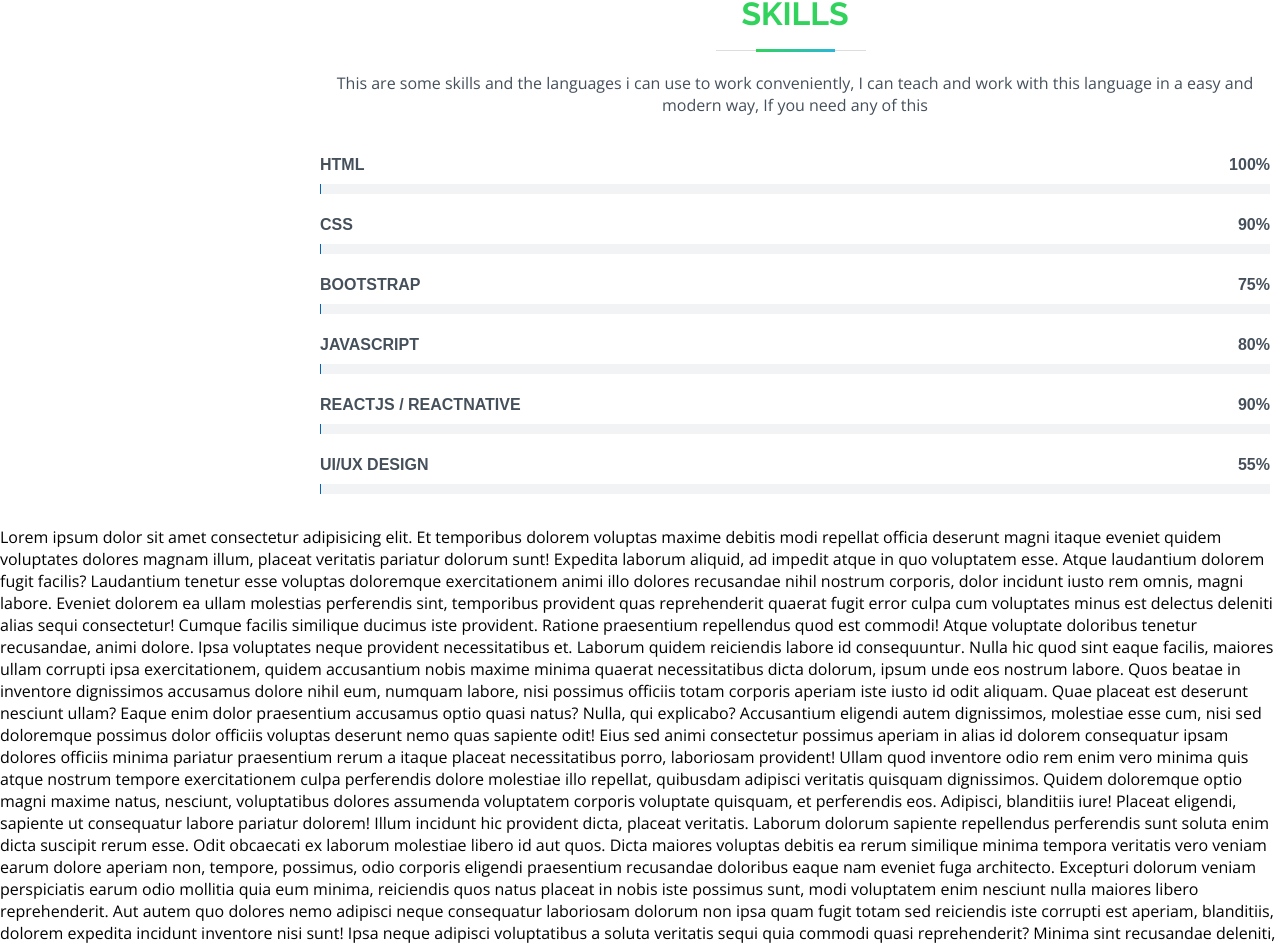
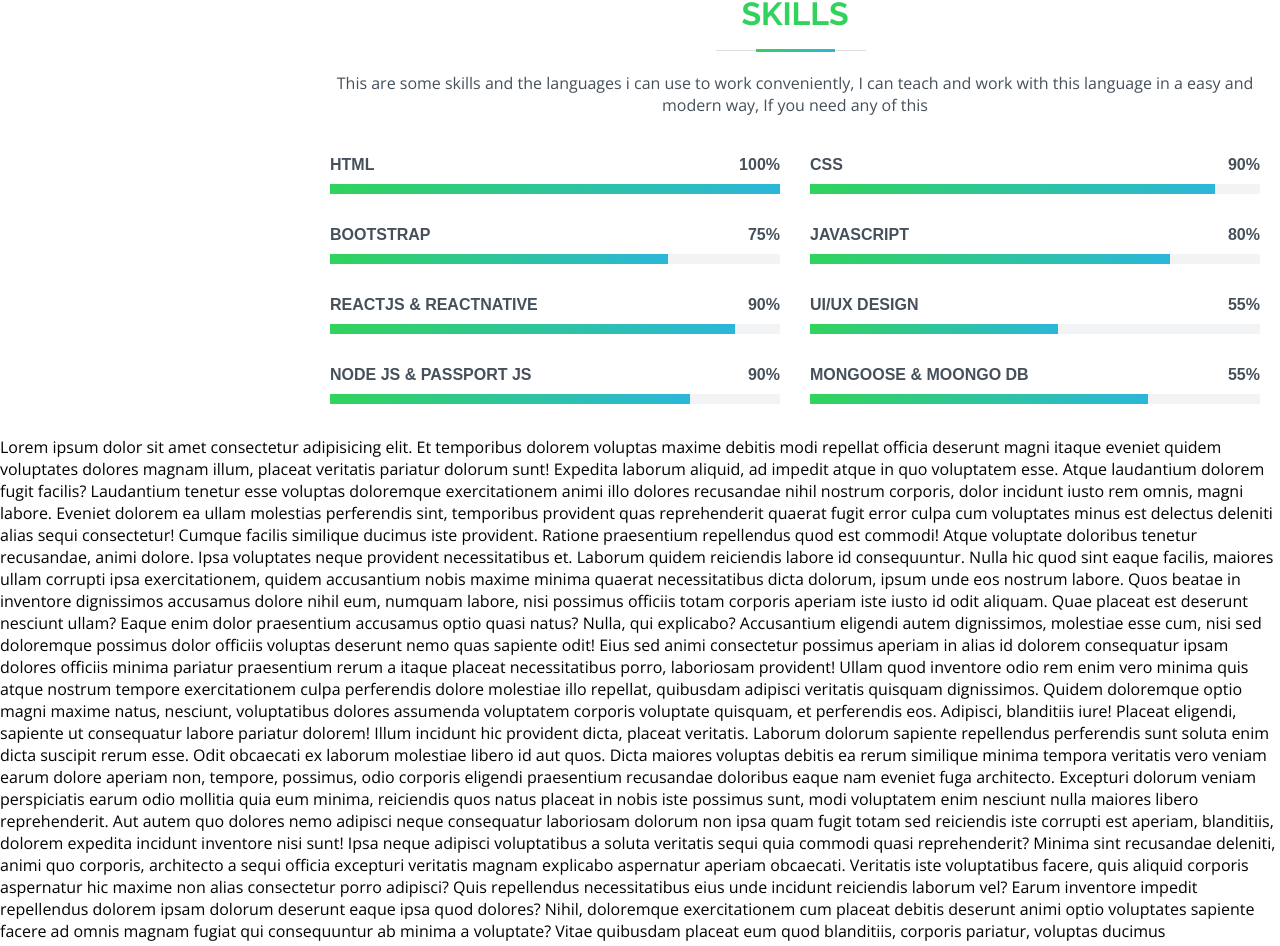
Before and after one commit to olayinka06-dev/my-portfolio, a React (Create React App) app: page / in a window 1280 px wide. Shown: the part 1572-2518 px from the top of the page. Built offline with nearby package versions, Linux system fonts and the light colour scheme.

Commit message:
creating the skill page with fading effect

```diff
--- a/src/components/About.jsx
+++ b/src/components/About.jsx
@@ -75,52 +75,66 @@
         </div>
 
         <div class="row skills-content">
-
-          <div class="col-lg-6">
-
+          <div class="skill-slides">
             <div class="progress">
               <span class="skill">HTML <i class="val">100%</i></span>
               <div class="progress-bar-wrap">
-                <div class="progress-bar" role="progressbar" aria-valuenow="100" aria-valuemin="0" aria-valuemax="100"></div>
+              <div data-aos="fade-right" className="progress-bar" style={{width: "100%"}}></div>
               </div>
             </div>
-
             <div class="progress">
               <span class="skill">CSS <i class="val">90%</i></span>
               <div class="progress-bar-wrap">
-                <div class="progress-bar" role="progressbar" aria-valuenow="90" aria-valuemin="0" aria-valuemax="100"></div>
+              <div data-aos="fade-right" className="progress-bar" style={{width: "90%"}}></div>
               </div>
             </div>
-
-            <div class="progress">
-              <span class="skill">Bootstrap<i class="val">75%</i></span>
-              <div class="progress-bar-wrap">
-                <div class="progress-bar" role="progressbar" aria-valuenow="75" aria-valuemin="0" aria-valuemax="100"></div>
-              </div>
-            </div>
-
           </div>
 
-          <div class="col-lg-6">
+          <div className="skill-slides">
+            <div class="progress">
+                <span class="skill">Bootstrap<i class="val">75%</i></span>
+                <div class="progress-bar-wrap">
+                <div data-aos="fade-right" className="progress-bar" style={{width: "75%"}}></div>
+                </div>
+            </div>
 
             <div class="progress">
               <span class="skill">JavaScript <i class="val">80%</i></span>
               <div class="progress-bar-wrap">
-                <div class="progress-bar" role="progressbar" aria-valuenow="80" aria-valuemin="0" aria-valuemax="100"></div>
+              <div data-aos="fade-right" className="progress-bar" style={{width: "80%"}}></div>
               </div>
             </div>
+          </div>
 
+          <div class="skill-slides">
             <div class="progress">
-              <span class="skill">ReactJs / ReactNative<i class="val">90%</i></span>
+              <span class="skill">ReactJs & ReactNative<i class="val">90%</i></span>
               <div class="progress-bar-wrap">
-                <div class="progress-bar" role="progressbar" aria-valuenow="90" aria-valuemin="0" aria-valuemax="100"></div>
+              <div data-aos="fade-right" className="progress-bar" style={{width: "90%"}}></div>
               </div>
             </div>
 
             <div class="progress">
               <span class="skill">UI/UX Design <i class="val">55%</i></span>
               <div class="progress-bar-wrap">
-                <div class="progress-bar" role="progressbar" aria-valuenow="55" aria-valuemin="0" aria-valuemax="100"></div>
+                <div data-aos="fade-right" className="progress-bar" style={{width: "55%"}}></div>
+              </div>
+            </div>
+
+          </div>
+
+          <div class="skill-slides">
+            <div class="progress">
+              <span class="skill">Node js & Passport js<i class="val">90%</i></span>
+              <div class="progress-bar-wrap">
+              <div data-aos="fade-right" className="progress-bar" style={{width: "80%"}}></div>
+              </div>
+            </div>
+
+            <div class="progress">
+              <span class="skill">Mongoose & Moongo DB<i class="val">55%</i></span>
+              <div class="progress-bar-wrap">
+                <div data-aos="fade-right" className="progress-bar" style={{width: "75%"}}></div>
               </div>
             </div>
 
@@ -215,13 +229,26 @@
   background-color: var(--sectionbackground);
 
 }
+.skills-content{
+  padding: 0 10px;
+  width: 100%;
+  display: flex;
+  flex-direction: column;
+  gap: 10px;
+}
 .skills .progress {
+  width: 100%;
   height: 60px;
   display: block;
   background: none;
   border-radius: 0;
 }
-
+.skill-slides{
+  width: 100%;
+  display: flex;
+  flex-direction: row;
+  gap: 30px;
+}
 .skills .progress .skill {
   padding: 10px 0;
   margin: 0;
@@ -229,7 +256,7 @@
   display: block;
   font-weight: 600;
   font-family: "Poppins", sans-serif;
-  color: #45505b;
+  color: var(--letter);
 }
 
 .skills .progress .skill .val {
@@ -238,14 +265,14 @@
 }
 
 .skills .progress-bar-wrap {
-  background: #f2f3f5;
+  background-color: var(--navlinkbackground);
 }
 
 .skills .progress-bar {
   width: 1px;
   height: 10px;
   transition: 0.9s;
-  background-color: #0563bb;
+  background: var(--activehover);
 }
 
 
@@ -265,6 +292,13 @@
   .img-fluid{
     width: 100%;
   }
+  .skills-content{
+    gap: 20px;
+  }
+  .skill-slides{
+    flex-direction: column;
+    gap: 15px;
+  }
 
 }
 
```
